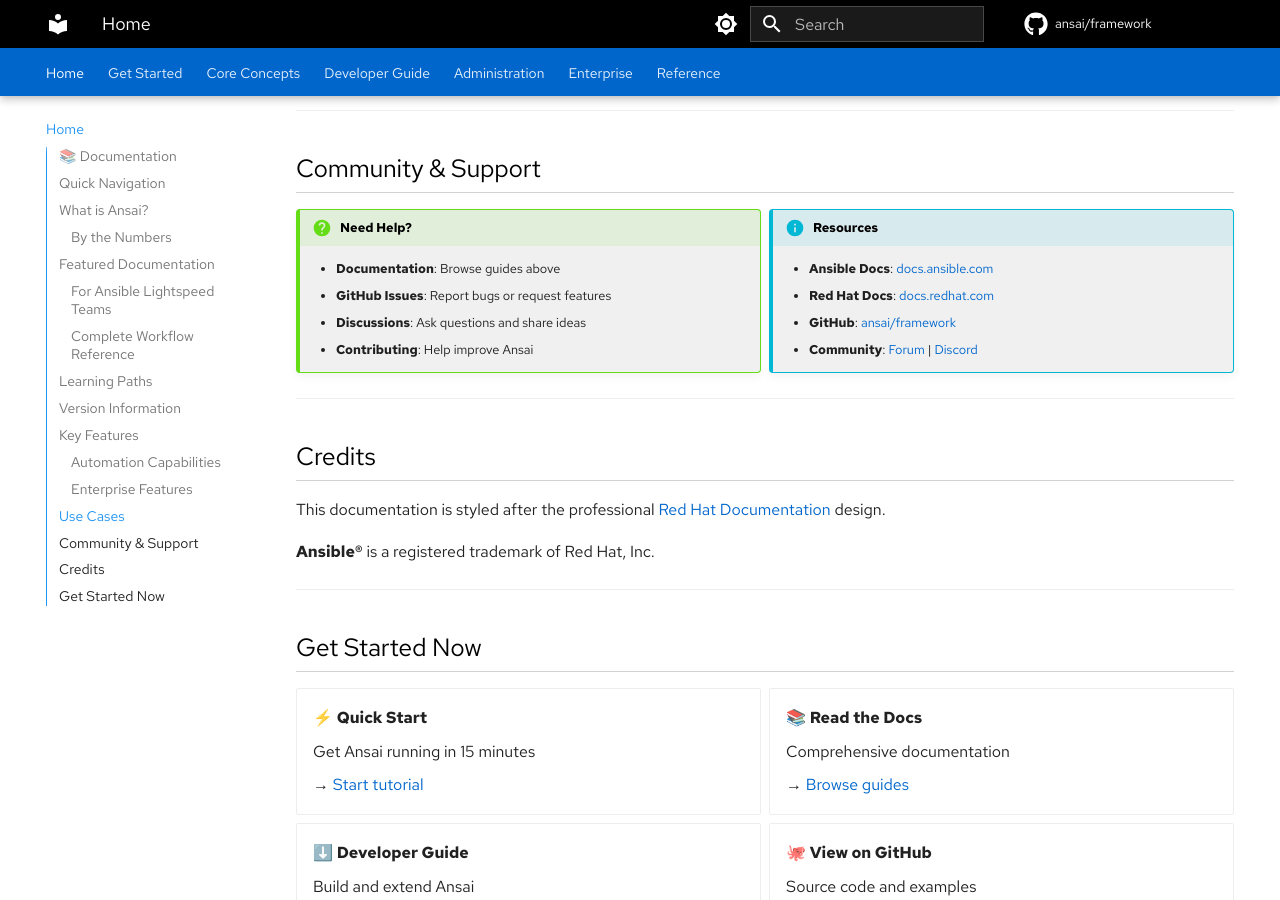
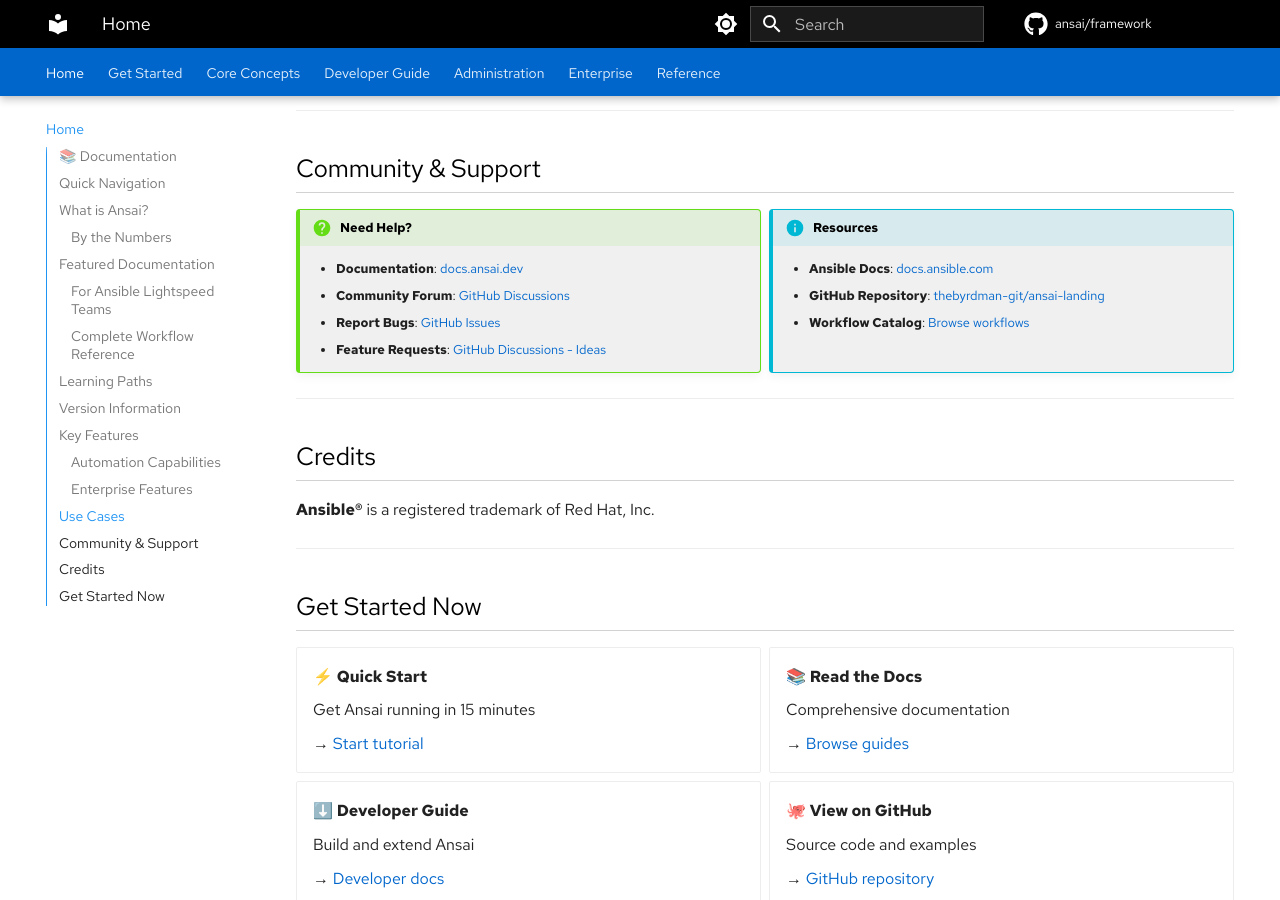
Before and after one commit to thebyrdman-git/ansai-landing, an MkDocs documentation site: the page built from docs/index.md, in a window 1280 px wide and 900 px high, scrolled down 3700 px. Built offline with MkDocs 1.6.1 and Material for MkDocs 9.7.7, drawn with Linux system fonts in a browser that asks for light colours; emoji names are drawn with the system emoji font; some web fonts are replaced; comment, search, counter and statistics services are not loaded; the version menu is left out.

Commit message:
Fix: Update community links from placeholder to actual GitHub Discussions

```diff
--- a/docs/index.md
+++ b/docs/index.md
@@ -220,24 +220,21 @@
 <div class="grid" markdown>
 
 !!! question "Need Help?"
-    - **Documentation**: Browse guides above
-    - **GitHub Issues**: Report bugs or request features
-    - **Discussions**: Ask questions and share ideas
-    - **Contributing**: Help improve Ansai
+    - **Documentation**: [docs.ansai.dev](https://docs.ansai.dev)
+    - **Community Forum**: [GitHub Discussions](https://github.com/thebyrdman-git/ansai-landing/discussions)
+    - **Report Bugs**: [GitHub Issues](https://github.com/thebyrdman-git/ansai-landing/issues)
+    - **Feature Requests**: [GitHub Discussions - Ideas](https://github.com/thebyrdman-git/ansai-landing/discussions/categories/ideas)
 
 !!! info "Resources"
     - **Ansible Docs**: [docs.ansible.com](https://docs.ansible.com)
-    - **Red Hat Docs**: [docs.redhat.com](https://docs.redhat.com/en/)
-    - **GitHub**: [ansai/framework](#)
-    - **Community**: [Forum](#) | [Discord](#)
+    - **GitHub Repository**: [thebyrdman-git/ansai-landing](https://github.com/thebyrdman-git/ansai-landing)
+    - **Workflow Catalog**: [Browse workflows](20-workflow-catalog.md)
 
 </div>
 
 ---
 
 ## Credits
-
-This documentation is styled after the professional [Red Hat Documentation](https://docs.redhat.com/en/documentation/red_hat_ansible_automation_platform/2.6) design.
 
 **Ansible®** is a registered trademark of Red Hat, Inc.
 
```
